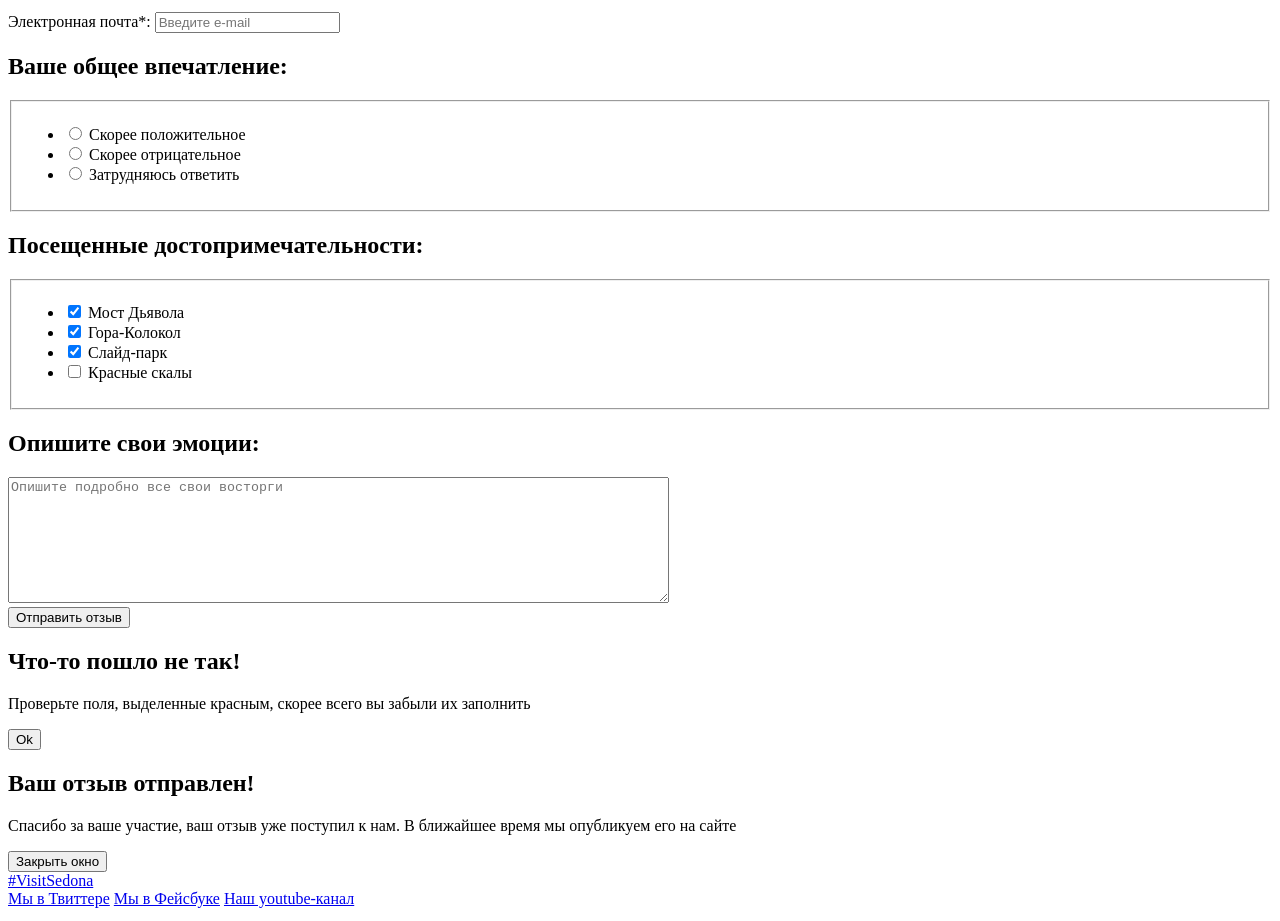
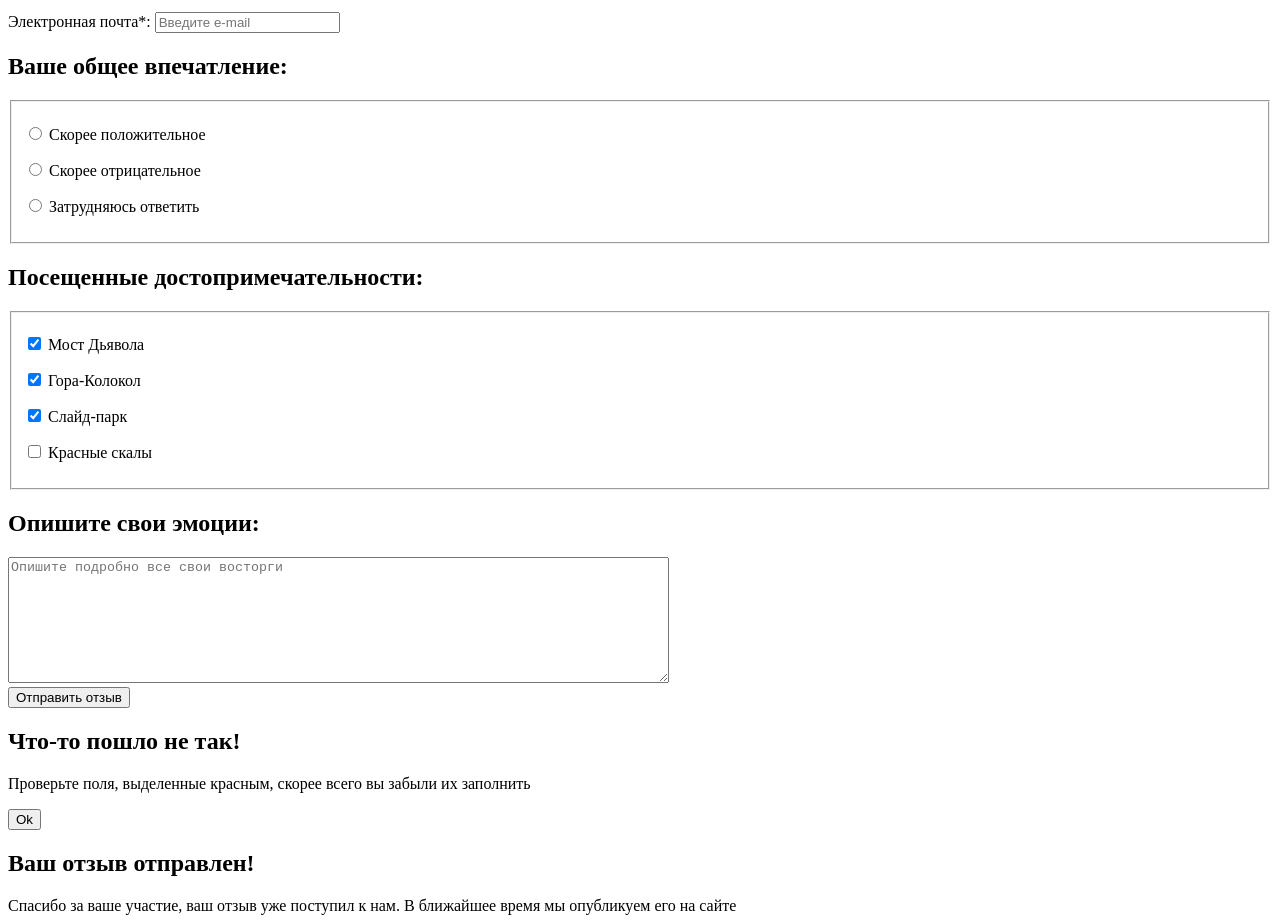
Before and after one commit to poetically/1301399-sedona-19, a website: page source/form.html in a window 1280 px wide. Shown: the part 780-1701 px from the top of the page. Drawn offline with Linux system fonts and the light colour scheme.

Commit message:
Разметка страниц (правка 2)

```diff
--- a/source/form.html
+++ b/source/form.html
@@ -15,7 +15,7 @@
           <ul class="main-nav__list site-list">
             <li class="site-list__item"><a href="index.html">Главная</a></li>
             <li class="site-list__item"><a href="photo.html">Фото и видео</a></li>
-            <li class="site-list-item site-list__item--active"><a>Форма отзыва</a></li>
+            <li class="site-list__item site-list__item--active"><a>Форма отзыва</a></li>
             <li class="site-list__item"><a href="https://htmlacademy.ru/intensive/adaptive">Html Academy</a></li>
           </ul>
         </div>
@@ -31,7 +31,6 @@
         <form class="review-form" action="https://echo.htmlacademy.ru" method="get">
           <div class="review-form__part-wrapper presentation-part">
             <h2 class="review-form__part-title">Представьтесь:</h2>
-            <!-- нужен ли здесь ul? или годится череда параграфов? -->
             <p class="review-form__part-item textfield">
               <label class="textfield__label" for="first-name-id">Имя*:</label>
               <input class="textfield__input" id="first-name-id" type="text" name="first-name" value="" placeholder="Петр" required>
@@ -59,50 +58,46 @@
           <div class="review-form__part-wrapper impression-part">
             <h2 class="review-form__part-title">Ваше общее впечатление:</h2>
             <fieldset class="impression-part__fieldset">
-              <ul class="impression-part__list">
-                <li class="impression-part__list-item radio">
+              <p class="review-form__part-item radio">
                 <input class="radio__input" id="mainly-positive-id" type="radio" name="impression" value="mainly-positive">
                 <label class="radio__label" for="mainly-positive-id">Скорее положительное</label>
-                </li>
-                <li class="impression-part__list-item radio">
+              </p>
+              <p class="review-form__part-item radio">
                 <input class="radio__input" id="mainly-negative-id" type="radio" name="impression" value="mainly-negative">
                 <label class="radio__label" for="mainly-negative-id">Скорее отрицательное</label>
-                </li>
-                <li class="impression-part__list-item radio">
+              </p>
+              <p>
                 <input class="radio__input" id="hard-to-say-id" type="radio" name="impression" value="hard-to-say">
                 <label class="radio__label" for="hard-to-say-id">Затрудняюсь ответить</label>
-                </li>
-              </ul>
+              <p class="review-form__part-item radio">
             </fieldset>
           </div>
           <div class="review-form__part-wrapper sights-visited">
             <h2 class="review-form__part-title">Посещенные достопримечательности:</h2>
             <fieldset class="sights-visited__fieldset">
-              <ul class="sights-visited__list">
-                <li class="sights-visited__list-item checkbox">
+              <p class="review-form__part-item checkbox">
                 <input class="checkbox__input" id="devils-bridge-id" type="checkbox" name="devils-bridge" checked>
                 <label class="checkbox__label" for="devils-bridge-id">Мост Дьявола</label>
-                </li>
-                <li class="sights-visited__list-item">
+              </p>
+              <p class="review-form__part-item checkbox">
                 <input class="checkbox__input" id="mountain-bell-id" type="checkbox" name="mountain-bell" checked>
                 <label class="checkbox__label" for="mountain-bell-id">Гора-Колокол</label>
-                </li>
-                <li class="sights-visited__list-item">
+              </p>
+              <p class="review-form__part-item checkbox">
                 <input class="checkbox__input" id="slide-park-id" type="checkbox" name="slide-park" checked>
                 <label class="checkbox__label" for="slide-park-id">Слайд-парк</label>
-                </li>
-                <li class="sights-visited__list-item">
+              </p>
+              <p class="review-form__part-item checkbox">
                 <input class="checkbox__input" id="red-rocks-id" type="checkbox" name="red-rocks">
                 <label class="checkbox__label" for="red-rocks-id">Красные скалы</label>
-                </li>
-              </ul>
+              </p>
             </fieldset>
           </div>
           <div class="review-form__part-wrapper your-emotions">
             <h2 class="review-form__part-title">Опишите свои эмоции:</h2>
             <textarea class="your-emotions__textarea" name="name" rows="8" cols="80" placeholder="Опишите подробно все свои восторги"></textarea>
           </div>
-          <button class="review__button button" type="submit" name="button">Отправить отзыв</button>
+          <button class="review-form__button button" type="submit" name="button">Отправить отзыв</button>
         </form>
       </section>
       <section class="modal modal--error">
```
Also changed, not shown: source/index.html (+1 -1 lines), source/photo.html (+1 -1 lines). Lines whose indentation alone changed are shown as unchanged.
